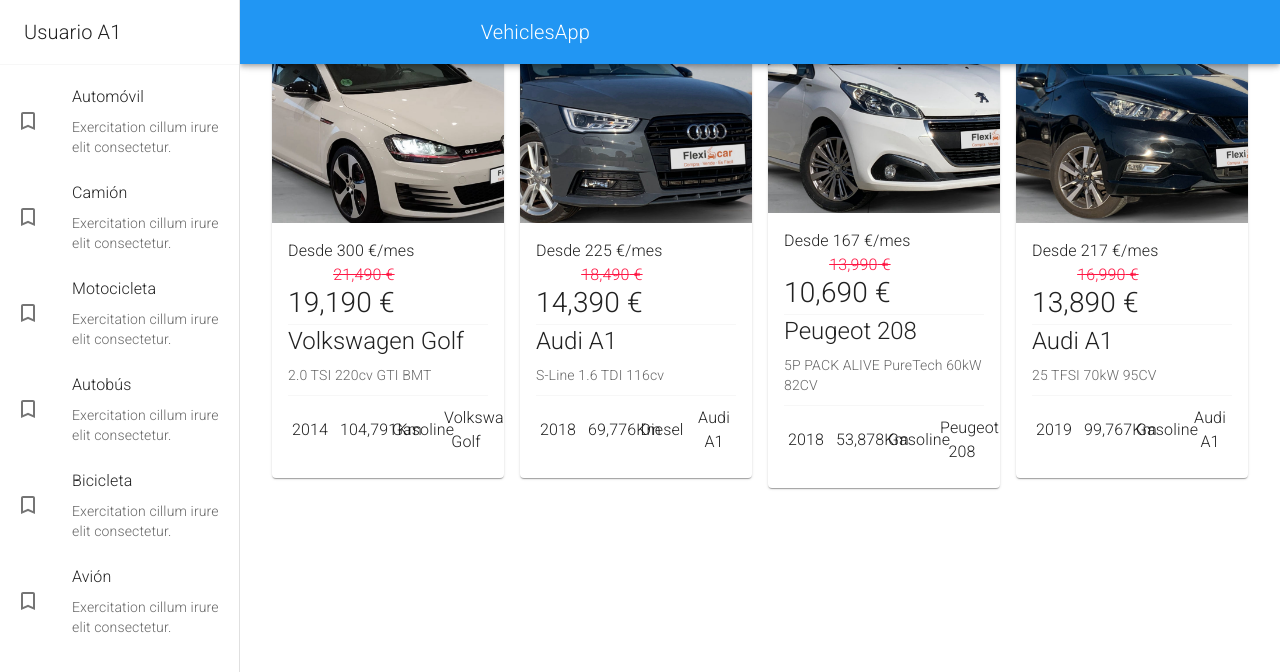
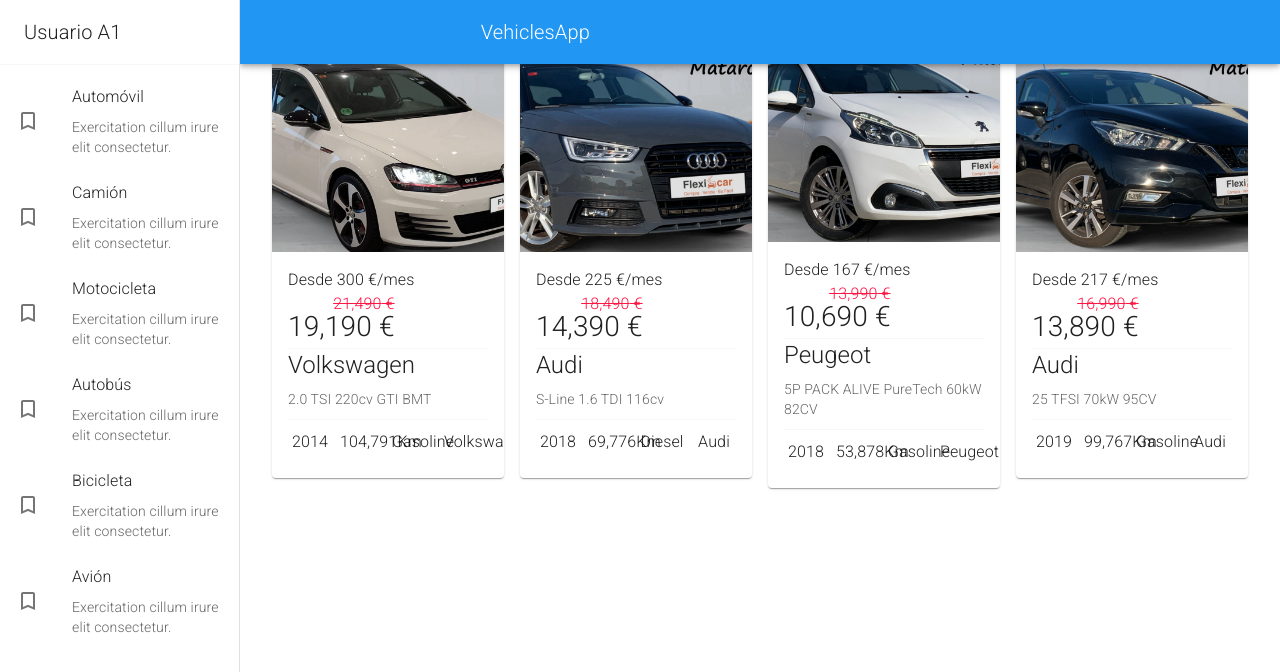
Before and after one commit to chalscc/React-Material-Bootstrap, a React (Vite) app: page / in a window 1280 px wide. Shown: the top 672 px of the page. Built offline with nearby package versions, Linux system fonts and the light colour scheme.

Commit message:
Cambios al estilo de las tarjetas

```diff
--- a/src/data/cars.js
+++ b/src/data/cars.js
@@ -1,7 +1,7 @@
 export const cars = [
   {
       'id': '1',
-      'brand': 'Volkswagen Golf',
+      'brand': 'Volkswagen',
       'model': '2.0 TSI 220cv GTI BMT',
       'originalPrice': '21,490',
       'salePrice': '19,190',
@@ -13,7 +13,7 @@
   },
   {
     'id': '2',
-    'brand': 'Audi A1',
+    'brand': 'Audi',
     'model': 'S-Line 1.6 TDI 116cv',
     'originalPrice': '18,490',
     'salePrice': '14,390',
@@ -25,7 +25,7 @@
 },
 {
   'id': '3',
-  'brand': 'Peugeot 208',
+  'brand': 'Peugeot',
   'model': '5P PACK ALIVE PureTech 60kW 82CV',
   'originalPrice': '13,990',
   'salePrice': '10,690',
@@ -37,7 +37,7 @@
 },
 {
   'id': '4',
-  'brand': 'Audi A1',
+  'brand': 'Audi',
   'model': '25 TFSI 70kW 95CV',
   'originalPrice': '16,990',
   'salePrice': '13,890',
--- a/src/vehicles/components/TarjetaVehiculo.jsx
+++ b/src/vehicles/components/TarjetaVehiculo.jsx
@@ -23,7 +23,7 @@
               Desde {monthlyPrice} €/mes
             </Box>
             <Box className="text-end">
-              <Box color="error.main" sx={{ textDecoration: 'line-through', marginBottom: "-5px" }}>
+              <Box color="error.main" sx={{ textDecoration: 'line-through', marginBottom: "-10px" }}>
                 {originalPrice} €
               </Box>
               <Box className="fs-3">
```
